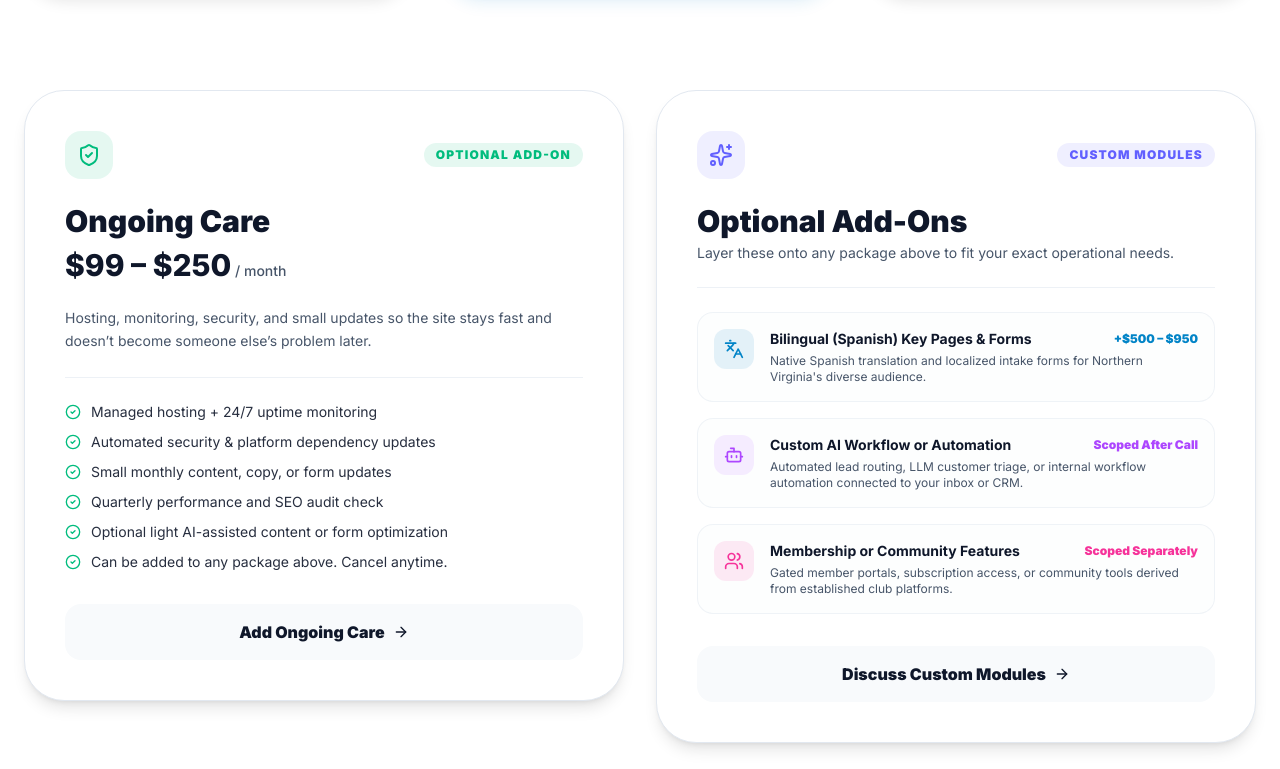
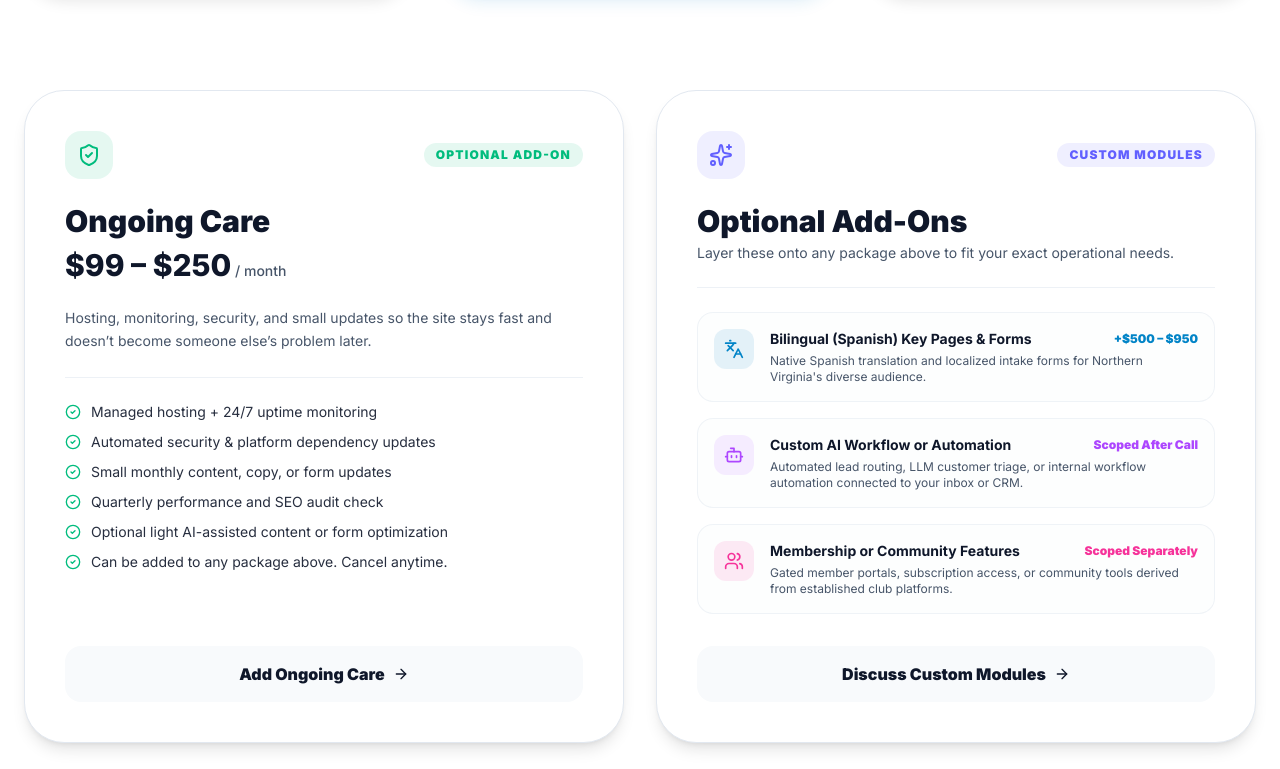
Before and after one commit to RottyM/rottym.com, a Next.js app: page /packages in a window 1280 px wide. Shown: the part 2091-2860 px from the top of the page. Built offline with nearby package versions, Linux system fonts and the light colour scheme; no server answers.

Commit message:
fix(packages): equalize height and align CTA buttons for Ongoing Care and Optional Add-ons containers

```diff
--- a/src/app/packages/page.tsx
+++ b/src/app/packages/page.tsx
@@ -229,10 +229,11 @@ export default function PackagesPage() {
         </div>
 
         {/* Ongoing Care & Optional Add-ons Row */}
-        <div className="grid lg:grid-cols-2 gap-8 items-start">
+        <div className="grid lg:grid-cols-2 gap-8 items-stretch">
 
           {/* Ongoing Care */}
-          <div className="p-8 md:p-10 rounded-[2.5rem] bg-card border border-border shadow-lg space-y-6">
+          <div className="p-8 md:p-10 rounded-[2.5rem] bg-card border border-border shadow-lg flex flex-col justify-between h-full group hover:border-accent/40 transition-all duration-300">
+            <div className="space-y-6">
               <div className="flex items-center justify-between">
                 <div className="w-12 h-12 rounded-2xl bg-emerald-500/10 text-emerald-500 flex items-center justify-center">
                   <ShieldCheck className="w-6 h-6" />
@@ -269,8 +270,9 @@ export default function PackagesPage() {
                   </li>
                 ))}
               </ul>
+            </div>
 
-            <div className="pt-2">
+            <div className="pt-8">
               <Link
                 href="/contact?service=ongoing-care"
                 className="w-full py-4 px-6 rounded-2xl font-black text-base bg-muted hover:bg-accent hover:text-accent-foreground text-foreground flex items-center justify-center gap-2 transition-all"
@@ -281,7 +283,8 @@ export default function PackagesPage() {
           </div>
 
           {/* Optional Add-Ons */}
-          <div className="p-8 md:p-10 rounded-[2.5rem] bg-card border border-border shadow-lg space-y-6">
+          <div className="p-8 md:p-10 rounded-[2.5rem] bg-card border border-border shadow-lg flex flex-col justify-between h-full group hover:border-accent/40 transition-all duration-300">
+            <div className="space-y-6">
               <div className="flex items-center justify-between">
                 <div className="w-12 h-12 rounded-2xl bg-indigo-500/10 text-indigo-500 flex items-center justify-center">
                   <Sparkles className="w-6 h-6" />
@@ -342,8 +345,9 @@ export default function PackagesPage() {
                   </div>
                 </div>
               </div>
+            </div>
 
-            <div className="pt-2">
+            <div className="pt-8">
               <Link
                 href="/contact"
                 className="w-full py-4 px-6 rounded-2xl font-black text-base bg-muted hover:bg-accent hover:text-accent-foreground text-foreground flex items-center justify-center gap-2 transition-all"
```
Lines whose indentation alone changed are shown as unchanged.
